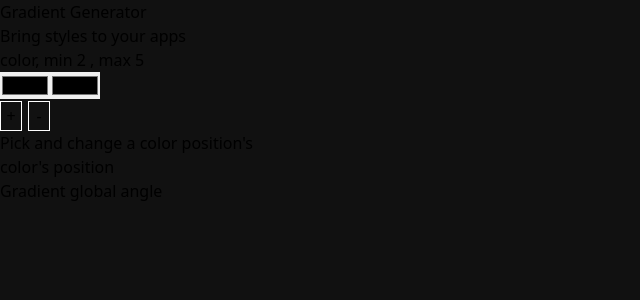
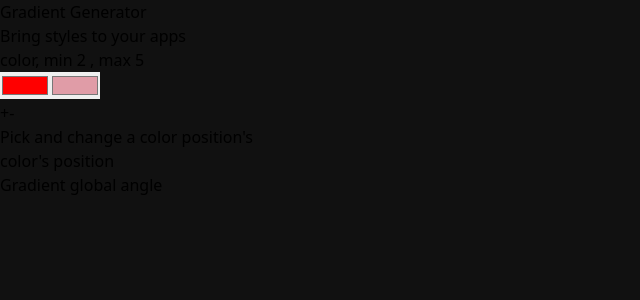
Before and after one commit to vanparfait/App_degradeLineaire-react, a React (Vite) app: page / in a window 1280 px wide. Shown: the top 300 px of the page, without its empty margins (0-640 px from the left). Built offline with nearby package versions, Linux system fonts and the light colour scheme.

Commit message:
gestion des inputs de couleur

```diff
--- a/src/App.jsx
+++ b/src/App.jsx
@@ -1,9 +1,10 @@
 import { useSelector } from "react-redux";
 import Gradient from "./Gradient";
+import ColorInput from "./components/inputs/ColorInput";
 
 function App() {
-  const gradientState = useSelector((state) => state.gradient);
-  console.log(gradientState);
+  const gradientValue = useSelector((state) => state.gradient);
+  console.log(gradientValue);
   return (
     <div className="relative  text-slate-100 max-w-xl mx-auto mt-20 p-4 border border-slate-400 flex">
       <div className="w-1/2 p-4 pr-8">
@@ -11,30 +12,18 @@ function App() {
         <p className="text-center mb-6">Bring styles to your apps</p>
         <p className="mb-1">color, min 2 , max 5</p>
         <div className="flex mb-2">
-          <input type="color" />
-          <input type="color" />
+          {gradientValue.colors.map((obj) => (
+            <ColorInput
+              id={obj.id}
+              color={obj.value}
+              // position={obj.position}
+              key={obj.id}
+            />
+          ))}
         </div>
         <div className="mb-5">
-          <button
-            style={{
-              border: "1px solid #fff",
-              padding: "2px",
-              width: "22px",
-              marginRight: "6px",
-            }}
-          >
-            +
-          </button>
-          <button
-            style={{
-              border: "1px solid #fff",
-              padding: "2px",
-              width: "22px",
-              marginRight: "6px",
-            }}
-          >
-            -
-          </button>
+          <button>+</button>
+          <button>-</button>
         </div>
         <p>Pick and change a color position's</p>
         {/* select color */}
--- /dev/null
+++ b/src/components/inputs/ColorInput.jsx
@@ -0,0 +1,30 @@
+import React from "react";
+import { useDispatch, useSelector } from "react-redux";
+import { updateColor } from "../../features/gradient";
+
+const ColorInput = ({ id, color }) => {
+  const dispatch = useDispatch();
+
+  const handleChangeColor = (e) => {
+    e.preventDefault(),
+      dispatch(
+        updateColor({
+          id,
+          value: e.target.value,
+          //   type: "color",
+        })
+      );
+  };
+
+  return (
+    <input
+      type="color"
+      className="w-[60px] h-[60px] bg-transparent rounded-md cursor-pointer d-block [&:not(:last-child)]:mr-4"
+      id={id}
+      value={color}
+      onChange={handleChangeColor}
+    />
+  );
+};
+
+export default ColorInput;
--- a/src/features/gradient.js
+++ b/src/features/gradient.js
@@ -4,7 +4,7 @@ const initialState = {
   colors: [
     {
       id: 1,
-      value: "#yav67",
+      value: "#ff0000",
       position: 20,
     },
     {
@@ -17,9 +17,17 @@ const initialState = {
   angle: 60,
 };
 
-const gradientSlice = createSlice({
+export const gradientSlice = createSlice({
   name: "gradient",
   initialState,
-  reducers: {},
+  reducers: {
+    updateColor: (state, action) => {
+      const currentColor = state.colors.find(
+        (color) => color.id === action.payload.id
+      );
+      currentColor.value = action.payload.value;
+    },
+  },
 });
 export default gradientSlice.reducer;
+export const { updateColor } = gradientSlice.actions;
```
